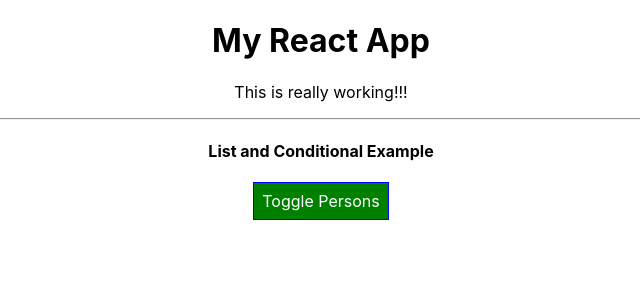
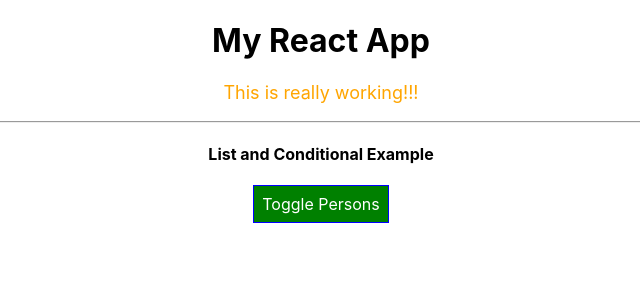
Before and after one commit to ashumantoo/react-complete-guide, a React (Create React App) app: page / in a window 1280 px wide. Shown: the top 300 px of the page, without its empty margins (319-959 px from the left). Built offline with nearby package versions, Linux system fonts and the light colour scheme.

Commit message:
setting class names dynmically.

```diff
--- a/src/App.css
+++ b/src/App.css
@@ -1,3 +1,18 @@
 .App {
   text-align: center;
 }
+.red {
+  color: red;
+}
+
+.bold {
+  font-weight: bold;
+}
+
+.font {
+  font-size: large;
+}
+
+.skyblue {
+  color: orange;
+}
--- a/src/App.js
+++ b/src/App.js
@@ -4,10 +4,13 @@ import Basic from './Basic/Basic';
 import ListAndConditional from './Basic/Lists-Conditionals'
 class App extends Component {
   render() {
+
+    const classes = ['font', 'skyblue'].join(' '); // this join gives "red bold"
+
     return (
       <div className="App" >
         <h1>My React App</h1>
-        <p>This is really working!!!</p>
+        <p className={classes}>This is really working!!!</p>
         {/* <Basic></Basic> */}
         <hr></hr>
         <ListAndConditional></ListAndConditional>
--- a/src/Basic/Lists-Conditionals.js
+++ b/src/Basic/Lists-Conditionals.js
@@ -85,9 +85,17 @@ class ListAndConditionals extends Component {
             buttonStyle.backgroundColor = 'red';
         }
 
+        const classes = [];
+        if (this.state.person.length <= 2) {
+            classes.push('red'); // classes = ['red']
+        }
+        if (this.state.person.length <= 1) {
+            classes.push('bold'); //classes = ['red','bold']
+        }
+
         return (
             <div>
-                <h4>List and Conditional Example</h4>
+                <h4 className={classes.join(' ')}>List and Conditional Example</h4>
                 <button style={buttonStyle} onClick={this.togglePersonsHandler}>Toggle Persons</button>
                 {/* {this.state.showPerson ?
                     <div>
```
